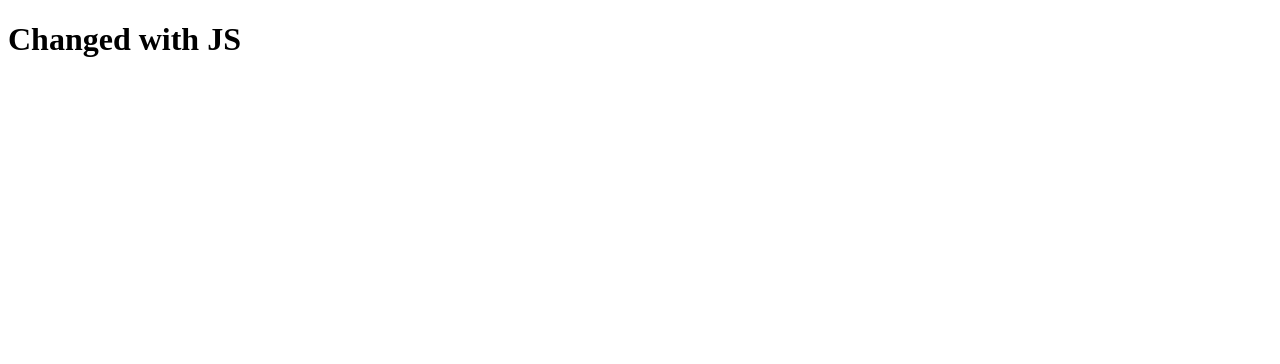
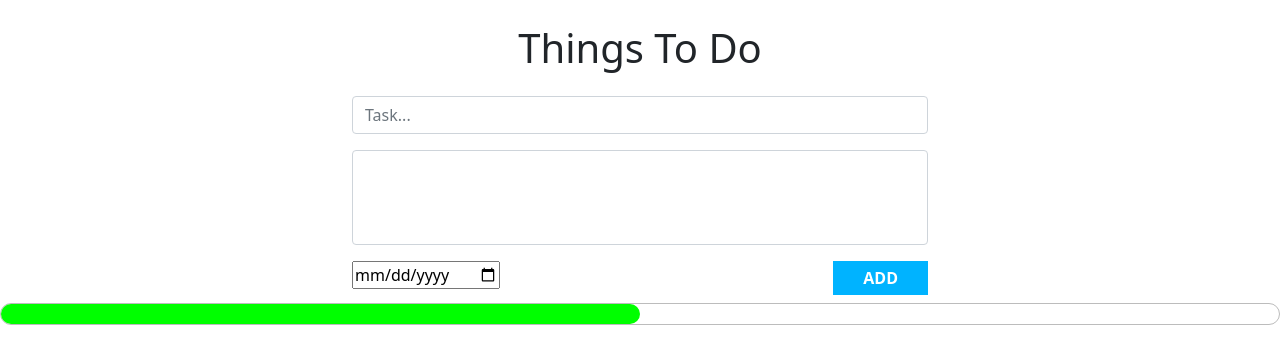
Before and after one commit to JudeIbeekeocha/todolist, a website built with webpack: page src/template.html in a window 1280 px wide. Built offline with nearby package versions, Linux system fonts and the light colour scheme.

Commit message:
Added form and progress bar dynamically using JS

```diff
--- a/package.json
+++ b/package.json
@@ -15,6 +15,7 @@
   },
   "devDependencies": {
     "css": "^3.0.0",
+    "css-loader": "^7.1.2",
     "html-webpack-plugin": "^5.6.3",
     "loader": "^2.1.1",
     "style-loader": "^4.0.0",
--- /dev/null
+++ b/src/components/pageviews/progressBar.js
@@ -0,0 +1,7 @@
+import '../styles/progressBar.css'
+
+export function progressBar(){
+    document.querySelector('.progress-bar-style').classList.add('progresses')
+    let barHtml = `<div class="bar"></div>`
+    document.querySelector('.progress-bar-style').innerHTML = barHtml
+}
--- /dev/null
+++ b/src/components/pageviews/renderForms.js
@@ -0,0 +1,23 @@
+import '../styles/formstyles.css'
+
+export function renderForms(){
+    const formsHTML = `
+     <div class="container">
+            <div class="mb-3">
+                <input type="text" class="form-control task-input" id="exampleFormControlInput1" placeholder="Task...">
+              </div>
+              <div class="mb-3">
+                <textarea class="form-control text-area" id="exampleFormControlTextarea1" rows="2"></textarea>
+              </div>
+              <div class="date-button-field">
+                  <div class="date">
+                    <input type="date" class="calender">
+                  </div>
+                  <div>
+                    <button class="add-task-button">ADD</button>
+                  </div>
+              </div>
+        </div>
+    `
+    document.querySelector('.form-container').innerHTML = formsHTML
+}
--- /dev/null
+++ b/src/components/pageviews/renderHeader.js
@@ -0,0 +1,8 @@
+export function renderHeader(){
+    const headerHTML = `
+    <div class="container-fluid d-flex justify-content-center title-container">
+        <h1 class="my-4">Things To Do</h1>
+    </div>
+    `
+    document.querySelector('.title-container').innerHTML = headerHTML
+}
--- /dev/null
+++ b/src/components/styles/formstyles.css
@@ -0,0 +1,23 @@
+.container{
+    max-width: 600px;
+}
+.text-area{
+    resize: none;
+    height: 95px;
+}
+.date-button-field{
+    display: flex;
+    justify-content: space-between;
+}
+
+.add-task-button{
+    border: none;
+    padding: 5px 30px;
+    background-color: rgb(0, 179, 255);
+    color: white;
+    font-weight: 600;
+    transition: all .15s ease;
+}
+.add-task-button:active{
+    padding: 5px 29px;
+}
--- /dev/null
+++ b/src/components/styles/progressBar.css
@@ -0,0 +1,11 @@
+.progresses{
+    height: 22px;
+    border: 1px solid rgb(188, 188, 188);
+    border-radius: 20px;
+}
+.bar{
+    background-color: lime;
+    height: 100%;
+    width: 50%;
+    border-radius: 20px;
+}
--- a/src/components/test.js
+++ /dev/null
@@ -1,4 +0,0 @@
-export function greetings(){
-    console.log('Hello world from Jude')
-    document.querySelector('h1').textContent = 'Changed with JS'
-}
--- a/src/index.js
+++ b/src/index.js
@@ -1,3 +1,7 @@
-import { greetings } from "./components/test.js";
+import { renderHeader } from "./components/pageviews/renderHeader.js";
+import { renderForms } from "./components/pageviews/renderForms.js";
+import { progressBar } from "./components/pageviews/progressBar.js";
 
-greetings()
+renderHeader()
+renderForms()
+progressBar()
--- a/src/template.html
+++ b/src/template.html
@@ -1,11 +1,28 @@
 <!DOCTYPE html>
 <html lang="en">
-<head>
-    <meta charset="UTF-8">
-    <meta name="viewport" content="width=device-width, initial-scale=1.0">
+  <head>
+    <meta charset="UTF-8" />
+    <meta name="viewport" content="width=device-width, initial-scale=1.0" />
     <title>ToDo list</title>
-</head>
-<body>
-    <h1>Hello world</h1>
-</body>
+    <!-- Bootstrap CSS -->
+    <link
+      href="https://cdn.jsdelivr.net/npm/bootstrap@5.0.2/dist/css/bootstrap.min.css"
+      rel="stylesheet"
+      integrity="sha384-EVSTQN3/azprG1Anm3QDgpJLIm9Nao0Yz1ztcQTwFspd3yD65VohhpuuCOmLASjC"
+      crossorigin="anonymous"
+    />
+  </head>
+  <body>
+    <div class="title-container"></div>
+    <div class="form-container"></div>
+    <div class="progress-bar-style my-2"></div>
+
+
+    <!-- Bootstrap JavaScript Bundle (includes Popper) -->
+    <script
+      src="https://cdn.jsdelivr.net/npm/bootstrap@5.0.2/dist/js/bootstrap.bundle.min.js"
+      integrity="sha384-MrcW6ZMFYlzcLA8Nl+NtUVF0sA7MsXsP1UyJoMp4YLEuNSfAP+JcXn/tWtIaxVXM"
+      crossorigin="anonymous"
+    ></script>
+  </body>
 </html>
```
Also changed, not shown: 1 other file.
